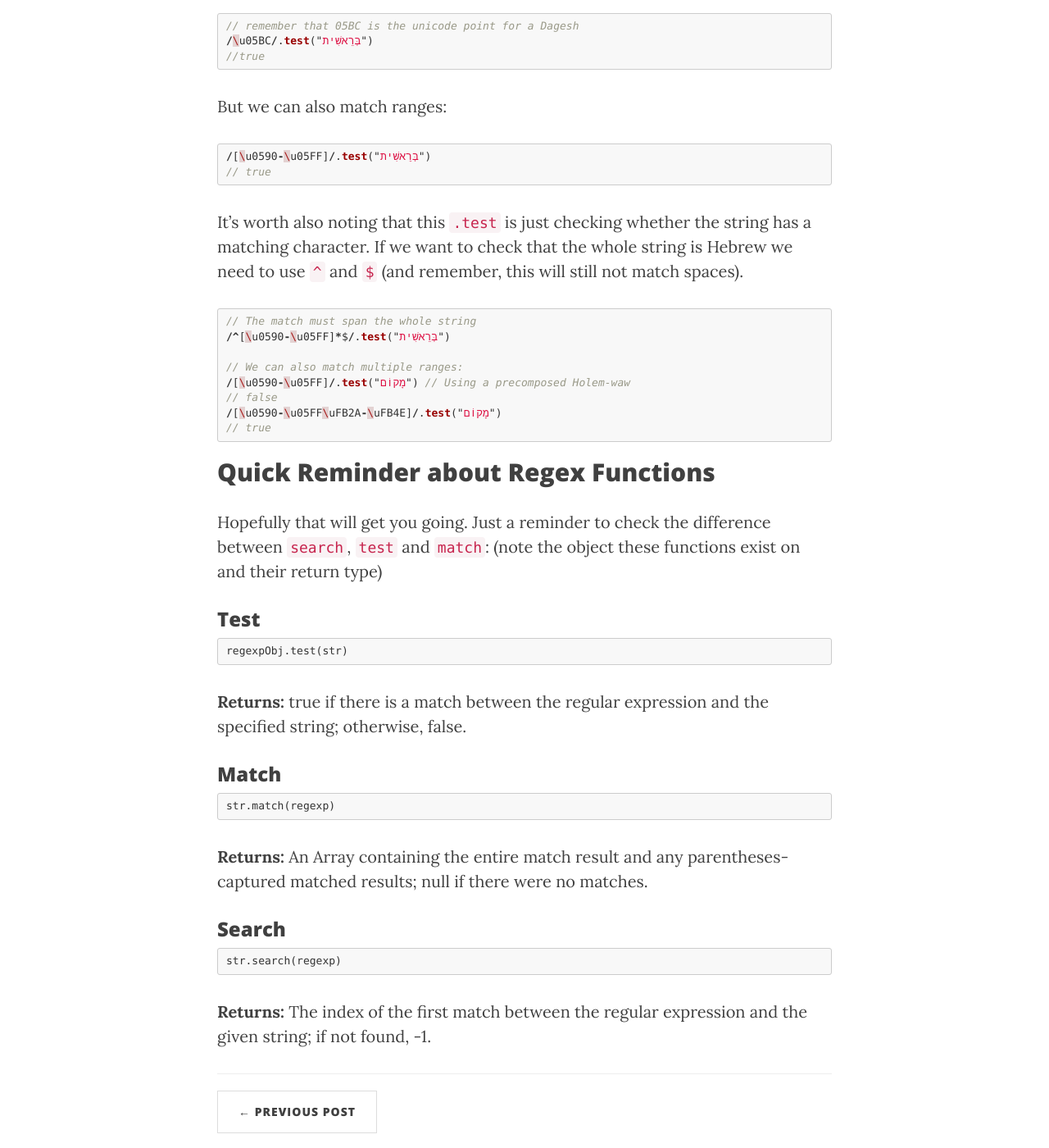
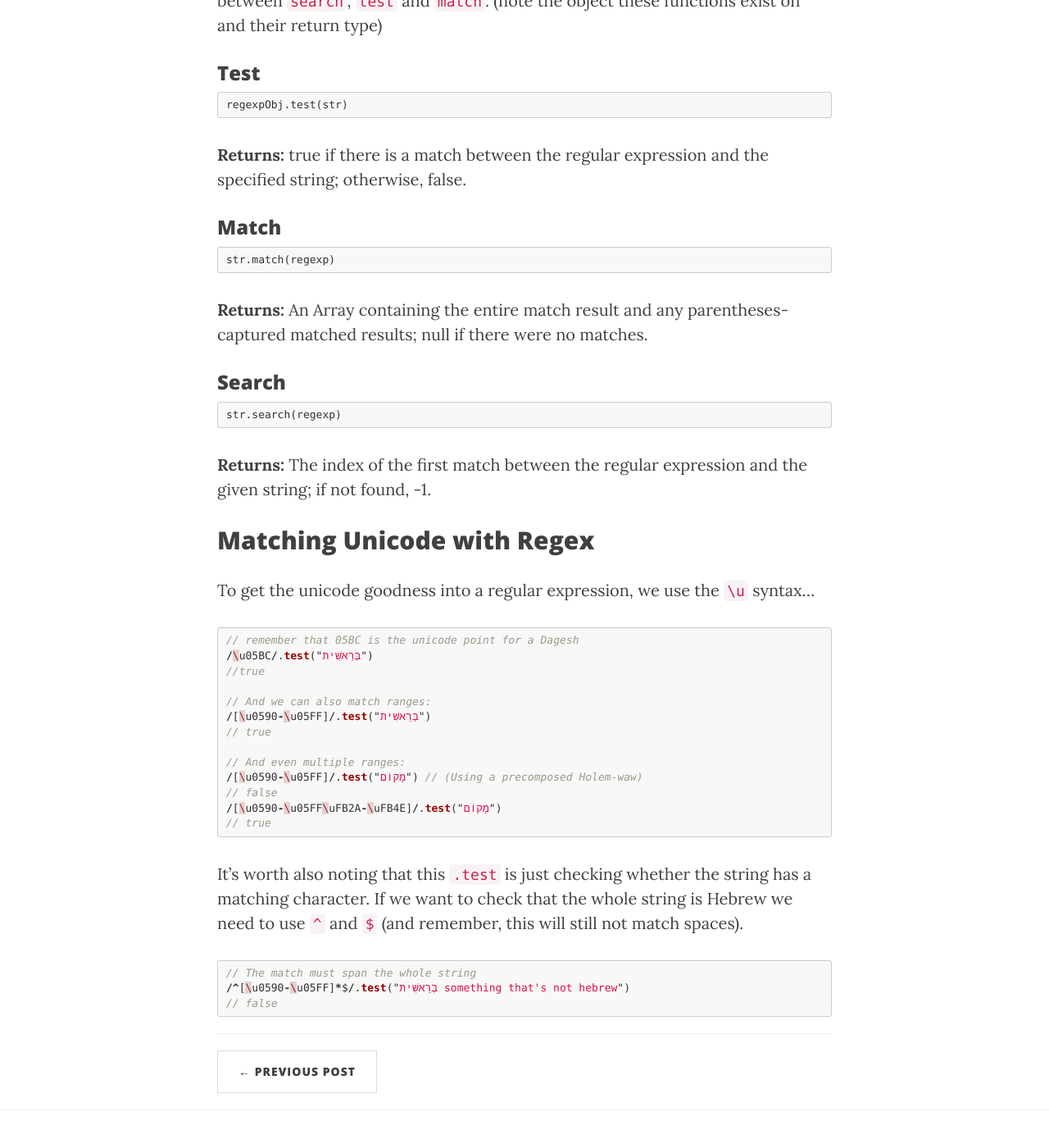
Before and after one commit to jcuenod/bibletech, a Jekyll site: the page built from _posts/2017-08-19-matching-hebrew-unicode-regex.md, in a window 1280 px wide and 1400 px high, scrolled down 3621 px. Shown: the whole window at 82% size. Built offline with Jekyll 4.4.1, drawn with Linux system fonts in a browser that asks for light colours; nearby versions of some CDN libraries; some of the changed lines change nothing that is shown; some of the changed text lies outside the part shown.

Commit message:
Final fixes (I hope)

````diff
--- a/_posts/2017-08-19-matching-hebrew-unicode-regex.md
+++ b/_posts/2017-08-19-matching-hebrew-unicode-regex.md
@@ -278,36 +278,6 @@ And you can choose to compile them for reuse: e.g. `const r = new RegExp("match"
 
 Or you can use them directly `/match/.test("string with match")` (this only works with regex style strings).
 
-## Matching Unicode with Regex
-
-To get the unicode goodness into a regular expression, we use the `\u` syntax...
-
-```javascript
-// remember that 05BC is the unicode point for a Dagesh
-/\u05BC/.test("בְּרֵאשִׁית")
-//true
-```
-
-But we can also match ranges:
-
-```javascript
-/[\u0590-\u05FF]/.test("בְּרֵאשִׁית")
-// true
-```
-
-It's worth also noting that this `.test` is just checking whether the string has a matching character. If we want to check that the whole string is Hebrew we need to use `^` and `$` (and remember, this will still not match spaces).
-
-```javascript
-// The match must span the whole string
-/^[\u0590-\u05FF]*$/.test("בְּרֵאשִׁית")
-
-// We can also match multiple ranges:
-/[\u0590-\u05FF]/.test("מָקוֹם") // Using a precomposed Holem-waw
-// false
-/[\u0590-\u05FF\uFB2A-\uFB4E]/.test("מָקוֹם")
-// true
-```
-
 
 ## Quick Reminder about Regex Functions
 
@@ -336,3 +306,31 @@ str.search(regexp)
 ```
 
 **Returns:** The index of the first match between the regular expression and the given string; if not found, -1.
+
+## Matching Unicode with Regex
+
+To get the unicode goodness into a regular expression, we use the `\u` syntax...
+
+```javascript
+// remember that 05BC is the unicode point for a Dagesh
+/\u05BC/.test("בְּרֵאשִׁית")
+//true
+
+// And we can also match ranges:
+/[\u0590-\u05FF]/.test("בְּרֵאשִׁית")
+// true
+
+// And even multiple ranges:
+/[\u0590-\u05FF]/.test("מָקוֹם") // (Using a precomposed Holem-waw)
+// false
+/[\u0590-\u05FF\uFB2A-\uFB4E]/.test("מָקוֹם")
+// true
+```
+
+It's worth also noting that this `.test` is just checking whether the string has a matching character. If we want to check that the whole string is Hebrew we need to use `^` and `$` (and remember, this will still not match spaces).
+
+```javascript
+// The match must span the whole string
+/^[\u0590-\u05FF]*$/.test("בְּרֵאשִׁית something that's not hebrew")
+// false
+```
````
